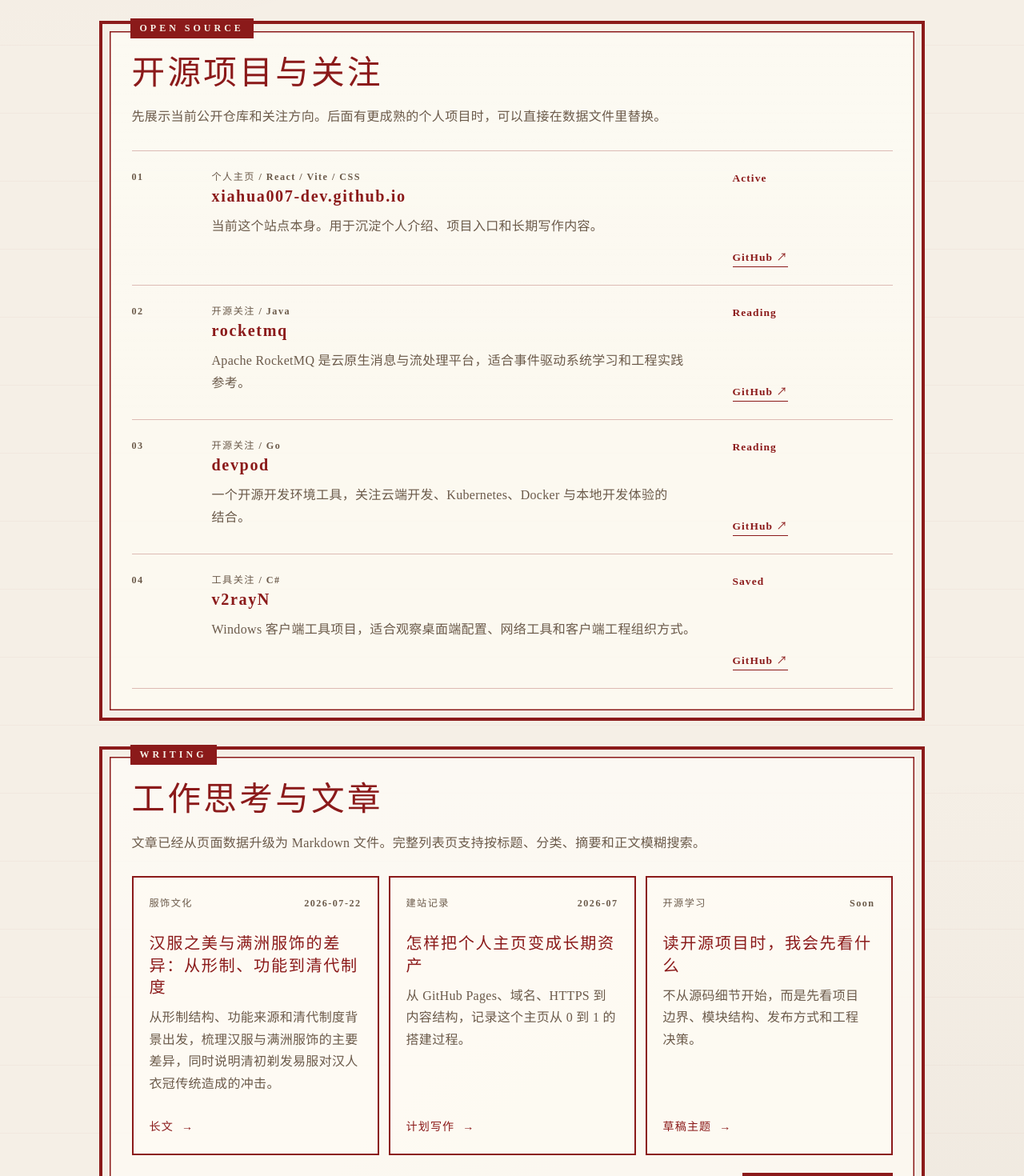
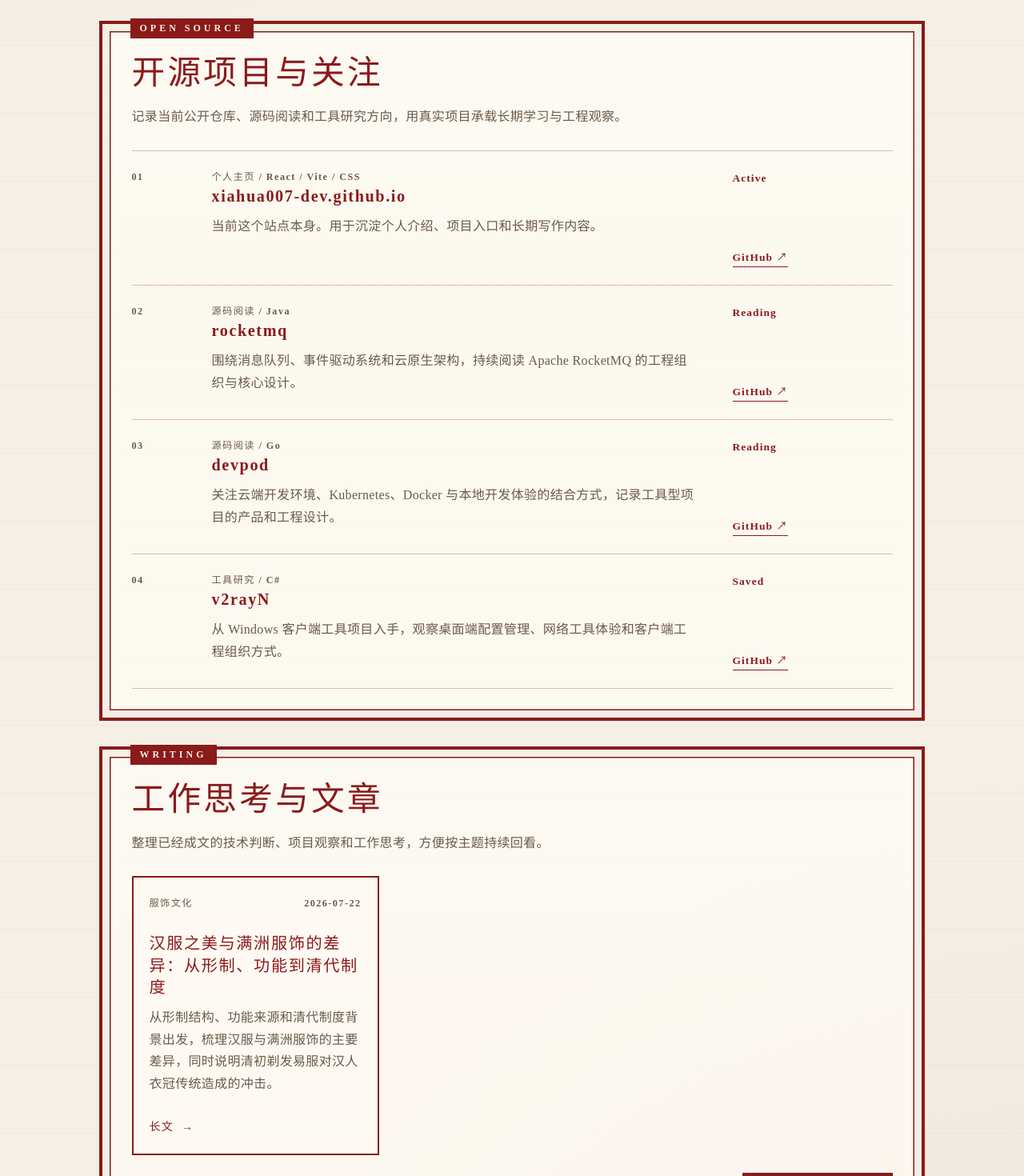
Before and after one commit to xiahua007-dev/xiahua007-dev.github.io, a React (Vite) app: page / in a window 1280 px wide. Shown: the part 1000-2470 px from the top of the page at 80% size. Built offline with nearby package versions, Linux system fonts and the light colour scheme.

Commit message:
chore: remove placeholder content

```diff
--- a/content/writing/long-term-homepage.md
+++ b/content/drafts/long-term-homepage.md
@@ -4,6 +4,7 @@ category: "建站记录"
 date: "2026-07"
 status: "计划写作"
 summary: "从 GitHub Pages、域名、HTTPS 到内容结构，记录这个主页从 0 到 1 的搭建过程。"
+draft: true
 ---
 
 ## 写作方向
--- a/content/writing/read-open-source-first.md
+++ b/content/drafts/read-open-source-first.md
@@ -4,6 +4,7 @@ category: "开源学习"
 date: "Soon"
 status: "草稿主题"
 summary: "不从源码细节开始，而是先看项目边界、模块结构、发布方式和工程决策。"
+draft: true
 ---
 
 ## 写作方向
--- a/content/writing/stability-efficiency-tradeoff.md
+++ b/content/drafts/stability-efficiency-tradeoff.md
@@ -4,6 +4,7 @@ category: "工作思考"
 date: "Soon"
 status: "草稿主题"
 summary: "把工作中遇到的判断沉淀成可复用的经验，而不是只保留零散结论。"
+draft: true
 ---
 
 ## 写作方向
--- a/scripts/generate-article-index.mjs
+++ b/scripts/generate-article-index.mjs
@@ -52,8 +52,11 @@ const articles = files
       date: normalizeDateValue(attributes.date),
       status: attributes.status || '阅读全文',
       summary: attributes.summary || '',
+      isDraft: Boolean(attributes.draft),
     }
   })
+  .filter((article) => !article.isDraft)
+  .map(({ isDraft, ...article }) => article)
   .sort((a, b) => {
     const dateDelta = getDateSortValue(b.date) - getDateSortValue(a.date)
 
--- a/src/generated/articlesIndex.js
+++ b/src/generated/articlesIndex.js
@@ -7,29 +7,5 @@ export const articlesIndex = [
     "date": "2026-07-22",
     "status": "长文",
     "summary": "从形制结构、功能来源和清代制度背景出发，梳理汉服与满洲服饰的主要差异，同时说明清初剃发易服对汉人衣冠传统造成的冲击。"
-  },
-  {
-    "slug": "long-term-homepage",
-    "title": "怎样把个人主页变成长期资产",
-    "category": "建站记录",
-    "date": "2026-07",
-    "status": "计划写作",
-    "summary": "从 GitHub Pages、域名、HTTPS 到内容结构，记录这个主页从 0 到 1 的搭建过程。"
-  },
-  {
-    "slug": "read-open-source-first",
-    "title": "读开源项目时，我会先看什么",
-    "category": "开源学习",
-    "date": "Soon",
-    "status": "草稿主题",
-    "summary": "不从源码细节开始，而是先看项目边界、模块结构、发布方式和工程决策。"
-  },
-  {
-    "slug": "stability-efficiency-tradeoff",
-    "title": "工程实践里的稳定性和效率取舍",
-    "category": "工作思考",
-    "date": "Soon",
-    "status": "草稿主题",
-    "summary": "把工作中遇到的判断沉淀成可复用的经验，而不是只保留零散结论。"
   }
 ]
--- a/src/main.jsx
+++ b/src/main.jsx
@@ -83,7 +83,7 @@ function ProjectList() {
       <SectionHeader
         eyebrow="OPEN SOURCE"
         title="开源项目与关注"
-        description="先展示当前公开仓库和关注方向。后面有更成熟的个人项目时，可以直接在数据文件里替换。"
+        description="记录当前公开仓库、源码阅读和工具研究方向，用真实项目承载长期学习与工程观察。"
       />
       <div className="project-list">
         {projects.map((project, index) => (
@@ -134,7 +134,7 @@ function ThoughtPreview() {
       <SectionHeader
         eyebrow="WRITING"
         title="工作思考与文章"
-        description="文章已经从页面数据升级为 Markdown 文件。完整列表页支持按标题、分类、摘要和正文模糊搜索。"
+        description="整理已经成文的技术判断、项目观察和工作思考，方便按主题持续回看。"
       />
       <div className="thought-grid">
         {previewArticles.map((article) => (
@@ -227,7 +227,7 @@ function WritingListPage() {
           <div>
             <span className="section-label">WRITING</span>
             <h1>工作思考与文章</h1>
-            <p>集中查看所有 Markdown 文章，也可以按标题、分类和摘要模糊搜索。</p>
+            <p>集中查看已经发布的文章，也可以按标题、分类和摘要模糊搜索。</p>
           </div>
           <div className="article-count" aria-label="文章数量">
             <strong>{results.length}</strong>
--- a/src/siteData.js
+++ b/src/siteData.js
@@ -1,7 +1,7 @@
 export const profile = {
   name: 'Xiahua',
   role: '工程实践、开源学习与长期写作',
-  intro: '我会在这里整理自己的开源项目、工程实践记录和工作思考。先把主页搭成一个可持续更新的入口，后面内容会逐步替换成更完整的项目复盘与文章。',
+  intro: '我会在这里整理自己的开源阅读、工程实践记录和长期写作，把项目观察、技术判断与个人思考沉淀成可以持续回看的资料。',
   github: 'https://github.com/xiahua007-dev',
   avatar: 'https://avatars.githubusercontent.com/u/17287324?v=4',
   handle: '@xiahua007-dev',
@@ -21,25 +21,25 @@ export const projects = [
   },
   {
     name: 'rocketmq',
-    type: '开源关注',
+    type: '源码阅读',
     language: 'Java',
-    description: 'Apache RocketMQ 是云原生消息与流处理平台，适合事件驱动系统学习和工程实践参考。',
+    description: '围绕消息队列、事件驱动系统和云原生架构，持续阅读 Apache RocketMQ 的工程组织与核心设计。',
     url: 'https://github.com/xiahua007-dev/rocketmq',
     status: 'Reading',
   },
   {
     name: 'devpod',
-    type: '开源关注',
+    type: '源码阅读',
     language: 'Go',
-    description: '一个开源开发环境工具，关注云端开发、Kubernetes、Docker 与本地开发体验的结合。',
+    description: '关注云端开发环境、Kubernetes、Docker 与本地开发体验的结合方式，记录工具型项目的产品和工程设计。',
     url: 'https://github.com/xiahua007-dev/devpod',
     status: 'Reading',
   },
   {
     name: 'v2rayN',
-    type: '工具关注',
+    type: '工具研究',
     language: 'C#',
-    description: 'Windows 客户端工具项目，适合观察桌面端配置、网络工具和客户端工程组织方式。',
+    description: '从 Windows 客户端工具项目入手，观察桌面端配置管理、网络工具体验和客户端工程组织方式。',
     url: 'https://github.com/xiahua007-dev/v2rayN',
     status: 'Saved',
   },
@@ -47,7 +47,7 @@ export const projects = [
 
 
 export const about = {
-  summary: '这个主页会优先服务三个目标：让别人快速知道我在关注什么、让我能持续展示项目进展、把工作中的技术判断沉淀下来。',
+  summary: '这个主页服务三个目标：让别人快速知道我在关注什么，持续展示项目和阅读进展，把工作中的技术判断沉淀下来。',
   principles: ['先上线，再迭代', '用真实项目说话', '把思考写成可复用的记录'],
   contact: [
     { label: 'GitHub', value: profile.handle, url: profile.github },
```
